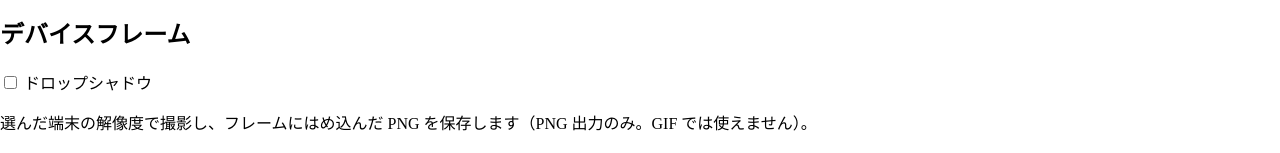
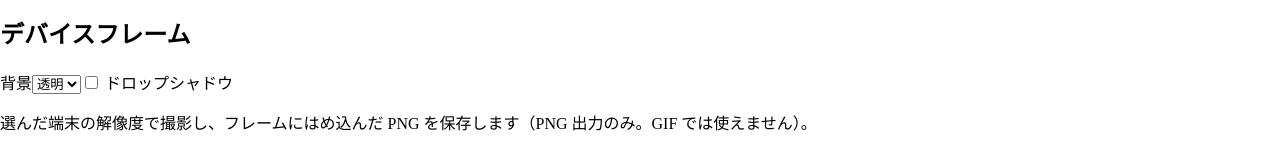
Before and after one commit to annrie/ResponsiveShot, a Vue app: page / in a window 1280 px wide. Shown: the part 1099-1252 px from the top of the page. Built offline with nearby package versions, Linux system fonts and the light colour scheme; the HTML template or start-up script is replaced by a standard one.

Commit message:
feat(ui): ✨ フレーム付き出力の背景色（透明 / 白 / 黒 / 任意）を選べるようにする

```diff
--- a/src/App.vue
+++ b/src/App.vue
@@ -38,6 +38,7 @@ const customRatioW = useStorage('rs-custom-ratio-w', 5)
 const customRatioH = useStorage('rs-custom-ratio-h', 4)
 const selectedDevices = useStorage<DeviceSelection[]>('rs-devices', [])
 const frameShadow = useStorage('rs-frame-shadow', false)
+const frameBackground = useStorage('rs-frame-bg', 'transparent')
 
 const ratioOptions = [
   { value: '16:9', label: '16:9', description: '標準ワイド' },
@@ -152,6 +153,10 @@ const captureScreenshots = async () => {
     statusMessage.value = "キャプチャする幅かデバイスを一つ以上選択してください。"
     return
   }
+  if (devices.length > 0 && frameBackground.value !== 'transparent' && !/^#([0-9a-fA-F]{3}|[0-9a-fA-F]{6})$/.test(frameBackground.value.trim())) {
+    statusMessage.value = "背景色は #rrggbb 形式で指定してください。"
+    return
+  }
 
   try {
     addToHistory(url.value)
@@ -170,7 +175,8 @@ const captureScreenshots = async () => {
       manualInteraction: manualInteraction.value,
       viewportHeight: viewportHeight.value,
       devices,
-      frameShadow: frameShadow.value
+      frameShadow: frameShadow.value,
+      frameBackground: frameBackground.value === 'transparent' ? null : frameBackground.value.trim()
     })
 
     statusMessage.value = "すべてのキャプチャが完了しました！"
@@ -403,6 +409,7 @@ const abortCapture = async () => {
       <DeviceFramePanel
         v-model:selected="selectedDevices"
         v-model:shadow="frameShadow"
+        v-model:background="frameBackground"
         :disabled="outputFormat === 'gif'"
         @status="statusMessage = $event"
       />
--- a/src/components/DeviceFramePanel.vue
+++ b/src/components/DeviceFramePanel.vue
@@ -8,6 +8,29 @@ import type { DeviceSelection, FrameStatus, ImportReport } from '../types/frames
 defineProps<{ disabled: boolean }>()
 const selected = defineModel<DeviceSelection[]>('selected', { required: true })
 const shadow = defineModel<boolean>('shadow', { required: true })
+
+/** 'transparent' か '#rrggbb'（'#rgb' も可）。App.vue 側で rs-frame-bg に永続化 */
+const background = defineModel<string>('background', { required: true })
+
+const HEX_RE = /^#([0-9a-fA-F]{3}|[0-9a-fA-F]{6})$/
+const isValidHex = (s: string) => HEX_RE.test(s.trim())
+
+type BgMode = 'transparent' | 'white' | 'black' | 'custom'
+const bgMode = computed<BgMode>(() => {
+  const v = background.value.trim().toLowerCase()
+  if (v === 'transparent') return 'transparent'
+  if (v === '#ffffff' || v === '#fff') return 'white'
+  if (v === '#000000' || v === '#000') return 'black'
+  return 'custom'
+})
+const setBgMode = (mode: BgMode) => {
+  if (mode === 'transparent') background.value = 'transparent'
+  else if (mode === 'white') background.value = '#ffffff'
+  else if (mode === 'black') background.value = '#000000'
+  else if (bgMode.value !== 'custom') background.value = '#f5f5f5'
+}
+const backgroundInvalid = computed(() => bgMode.value === 'custom' && !isValidHex(background.value))
+
 const emit = defineEmits<{ status: [message: string] }>()
 
 const frames = ref<FrameStatus[]>([])
@@ -145,10 +168,35 @@ defineExpose({ refresh })
   >
     <div class="flex justify-between items-center mb-1">
       <h2 class="text-sm font-medium">デバイスフレーム</h2>
-      <label class="flex items-center gap-2 cursor-pointer text-sm">
-        <input type="checkbox" v-model="shadow" class="text-blue-500 rounded" />
-        ドロップシャドウ
-      </label>
+      <div class="flex items-center gap-4 text-sm">
+        <label class="flex items-center gap-1">
+          <span class="text-xs text-gray-500 dark:text-gray-400">背景</span>
+          <select
+            :value="bgMode"
+            @change="setBgMode(($event.target as HTMLSelectElement).value as BgMode)"
+            class="text-xs bg-gray-100 dark:bg-gray-900 border border-gray-200 dark:border-gray-700 rounded px-1 py-0.5"
+          >
+            <option value="transparent">透明</option>
+            <option value="white">白</option>
+            <option value="black">黒</option>
+            <option value="custom">任意</option>
+          </select>
+          <input
+            v-if="bgMode === 'custom'"
+            :value="background"
+            @input="background = ($event.target as HTMLInputElement).value"
+            type="text"
+            placeholder="#rrggbb"
+            spellcheck="false"
+            class="w-24 text-xs font-mono bg-gray-100 dark:bg-gray-900 border rounded px-1 py-0.5"
+            :class="backgroundInvalid ? 'border-red-400' : 'border-gray-200 dark:border-gray-700'"
+          />
+        </label>
+        <label class="flex items-center gap-2 cursor-pointer">
+          <input type="checkbox" v-model="shadow" class="text-blue-500 rounded" />
+          ドロップシャドウ
+        </label>
+      </div>
     </div>
     <p class="text-xs text-gray-500 dark:text-gray-400 mb-4">
       選んだ端末の解像度で撮影し、フレームにはめ込んだ PNG を保存します（PNG 出力のみ。GIF では使えません）。
```
Also changed, not shown: 2 other files (tests, documents, lock files or other folders).
